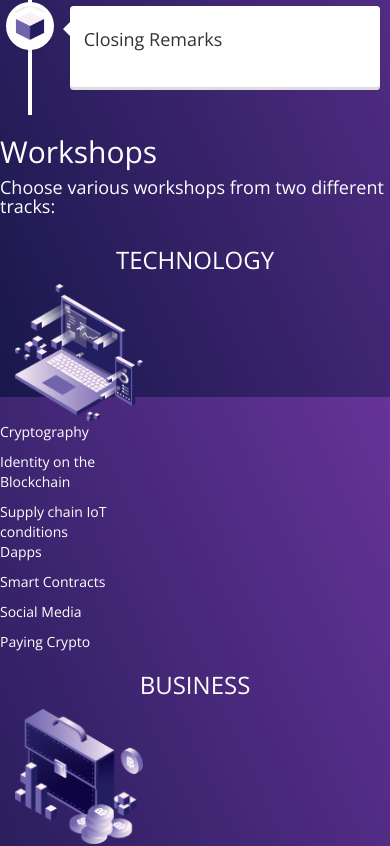
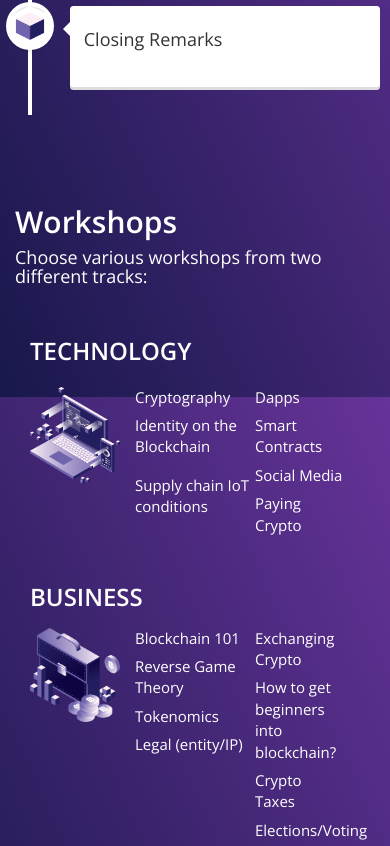
Before and after one commit to uwblockchain/website-expo-2018, a React (Create React App) app: page / in a window 390 px wide. Shown: the part 7199-8045 px from the top of the page. Built offline with nearby package versions, Linux system fonts and the light colour scheme; some icons are missing.

Commit message:
Updated styling for responsiveness

```diff
--- a/src/js/workshops/Workshops.js
+++ b/src/js/workshops/Workshops.js
@@ -4,53 +4,59 @@ import computerImg from '../../img/workshops/computer.png';
 import biziconImg from '../../img/workshops/bizicon.png';
 
 const styleRows={
-  marginBottom: '10px'
+  marginBottom: '0.7rem',
+  fontSize: "1.5rem",
+  fontWeight: "100"
 }
 
 const Workshops = () => (
-  <div>
-    <Grid>
+  <div className="container">
+    <Grid style={{paddingBottom: "5em", paddingTop: "5em"}}>
       <Row style={{color: 'white'}}>
-        <h2>Workshops</h2>
+        <h2 style={{fontWeight: "600"}}>Workshops</h2>
         <h4>Choose various workshops from two different tracks:</h4>
       </Row>
-      <Row style={{color: 'white', textAlign: 'center'}}>
-        <h3>TECHNOLOGY</h3>
+      <Row style={{color: 'white', fontWeight: "600", paddingTop: "1.5em"}}>
+        <Col xs={4} smOffset={5} xsOffset={1} >
+          <h3 style={{marginLeft: "-3rem", fontWeight: "600" , paddingBottom: "0.5em"}}>TECHNOLOGY</h3>
+        </Col>
       </Row>
       <Row>
-        <Col md={3}>
+        <Col sm={3} xs={4} xsOffset={0} smOffset={2}>
           <Image src={computerImg} responsive width={128} heigh={128} />
         </Col>
-        <Col md={3} style={{color: 'white'}}>
+        <Col sm={3} xs={4} style={{color: 'white'}}>
           <Row style={styleRows}>Cryptography</Row>
-          <Row style={styleRows}>Identity on the <br /> Blockchain</Row>
-          <Row>Supply chain IoT <br /> conditions</Row>
+          <Row style={styleRows}><p>Identity on the <br /> Blockchain</p></Row>
+          <Row style={styleRows}>Supply chain IoT <br /> conditions</Row>
         </Col>
-        <Col md={3} style={{color: 'white'}}>
+        <Col sm={2} xs={3} style={{color: 'white'}}>
           <Row style={styleRows}>Dapps</Row>
           <Row style={styleRows}>Smart Contracts</Row>
           <Row style={styleRows}>Social Media</Row>
-          <Row>Paying Crypto</Row>
+          <Row style={styleRows}>Paying Crypto</Row>
         </Col>
       </Row>
-      <Row style={{color: 'white', textAlign: 'center'}}>
-        <h3>BUSINESS</h3>
+      <Row style={{color: 'white', paddingTop: "1.5em", paddingBottom: "0.5em"}}>
+        <Col xs={4} smOffset={5} xsOffset={1} >
+          <h3 style={{marginLeft: "-3rem", fontWeight: "600"}}>BUSINESS</h3>
+        </Col>
       </Row>
       <Row>
-        <Col md={3}>
+        <Col sm={3} xs={4} xsOffset={0} smOffset={2}>
           <Image src={biziconImg} responsive width={128} heigh={128} />
         </Col>
-        <Col md={3} style={{color: 'white'}}>
+        <Col sm={3} xs={4} style={{color: 'white'}}>
           <Row style={styleRows}>Blockchain 101</Row>
           <Row style={styleRows}>Reverse Game Theory</Row>
           <Row style={styleRows}>Tokenomics</Row>
-          <Row>Legal (entity/IP)</Row>
+          <Row style={styleRows}>Legal (entity/IP)</Row>
         </Col>
-        <Col md={3} style={{color: 'white'}}>
+        <Col sm={2} xs={3} style={{color: 'white'}}>
           <Row style={styleRows}>Exchanging Crypto</Row>
           <Row style={styleRows}>How to get beginners <br /> into blockchain?</Row>
           <Row style={styleRows}>Crypto Taxes</Row>
-          <Row>Elections/Voting</Row>
+          <Row style={styleRows}>Elections/Voting</Row>
         </Col>
       </Row>
     </Grid>
```
